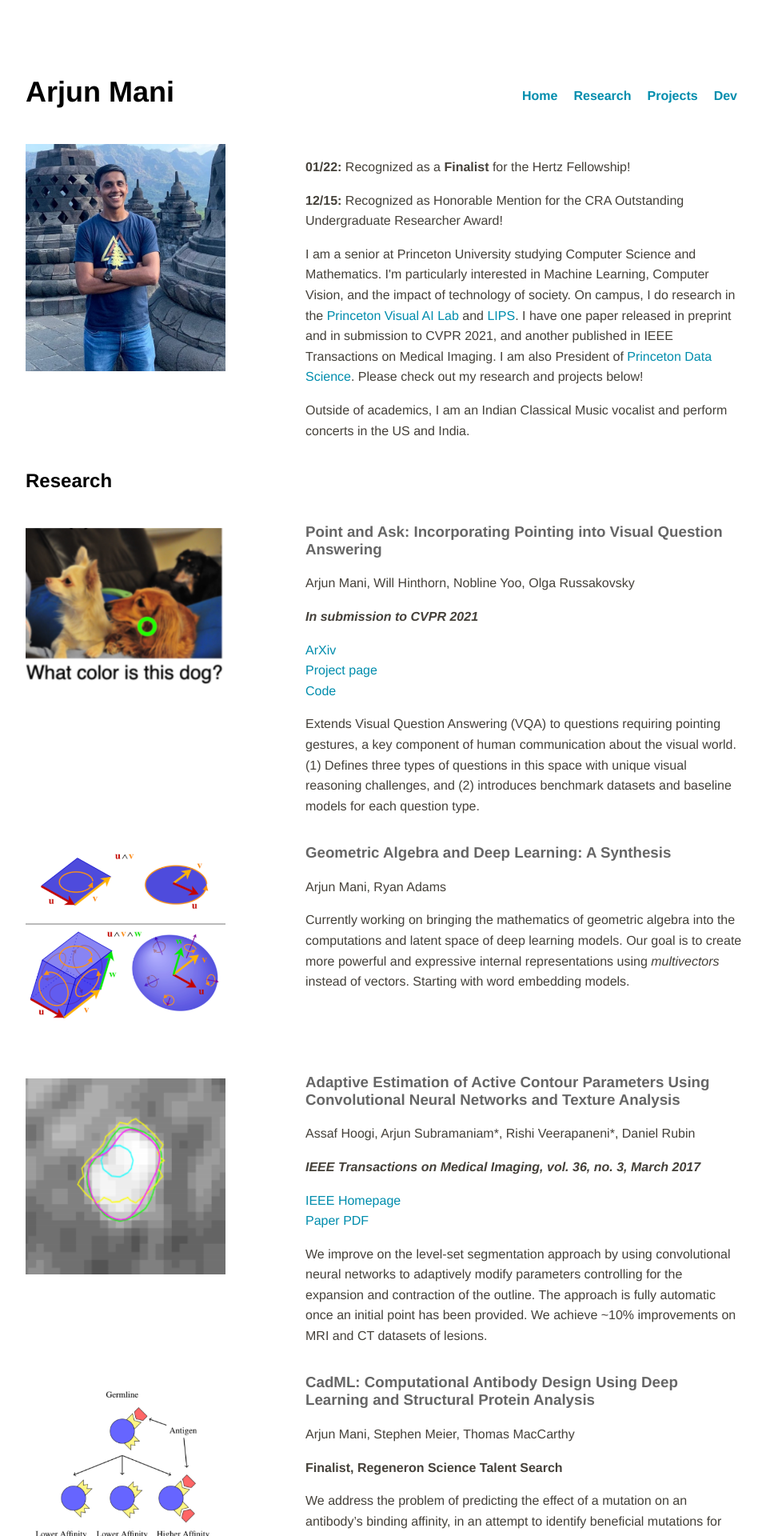
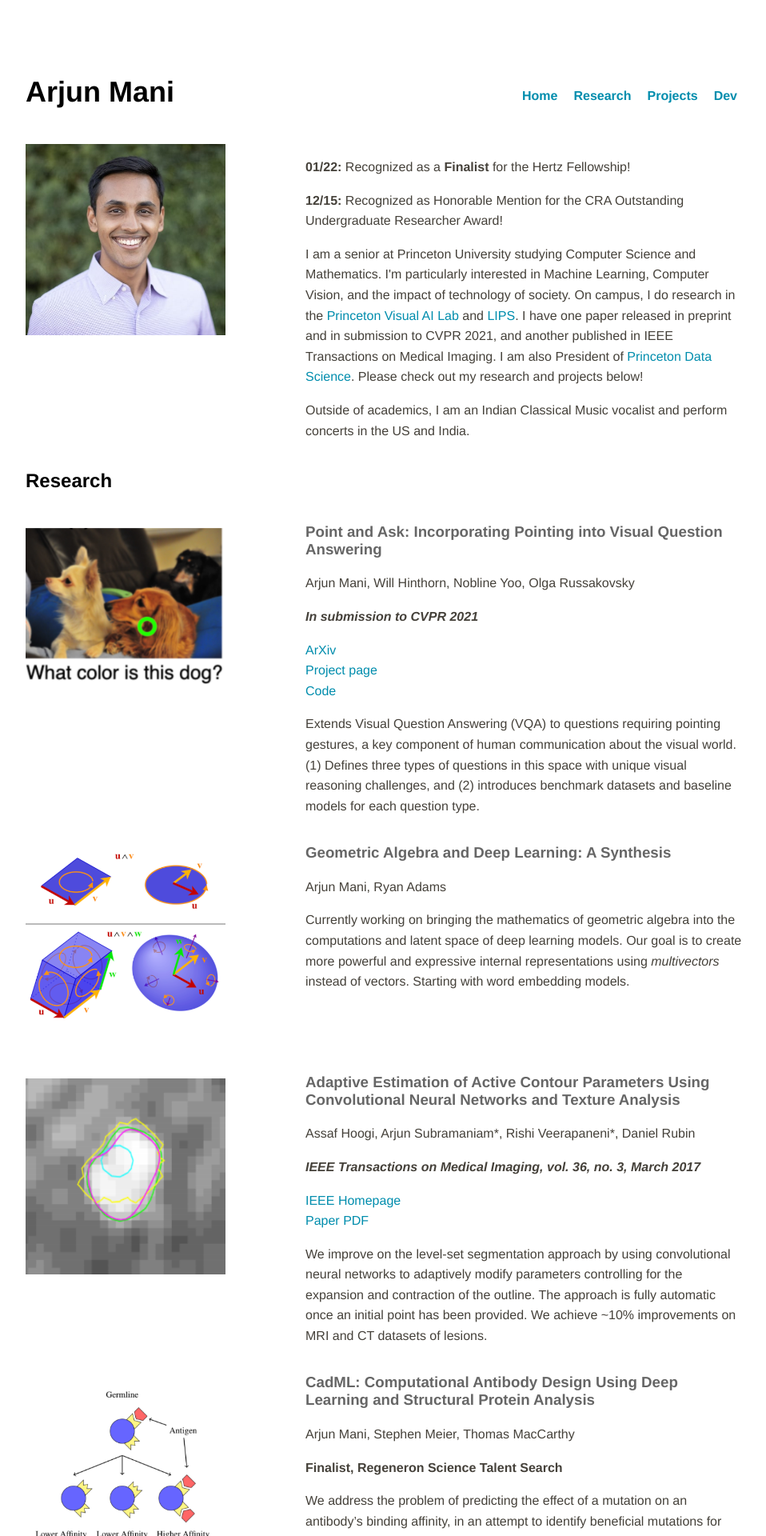
Before and after one commit to arjun-mani/arjun-mani.github.io, a Jekyll site: the page built from index.html, in a window 1280 px wide. Shown: the top 1920 px of the page at 80% size, without its empty margins (160-1118 px from the left). Built offline with Jekyll 4.4.1, drawn with Linux system fonts in a browser that asks for light colours.

Commit message:
Update index.html

```diff
--- a/index.html
+++ b/index.html
@@ -8,7 +8,7 @@ title: Home
 
 <div class="divTableRow">
 	<div class="divTableCell">
-		<img class="left" src="/imgs/profile.jpg" width="100%">
+		<img class="left" src="cuidpic2.jpg" width="100%">
 	</div>
 	<div class="divTableCell">
 		<p><b>01/22:</b> Recognized as a <b>Finalist</b> for the Hertz Fellowship!</p>
```
